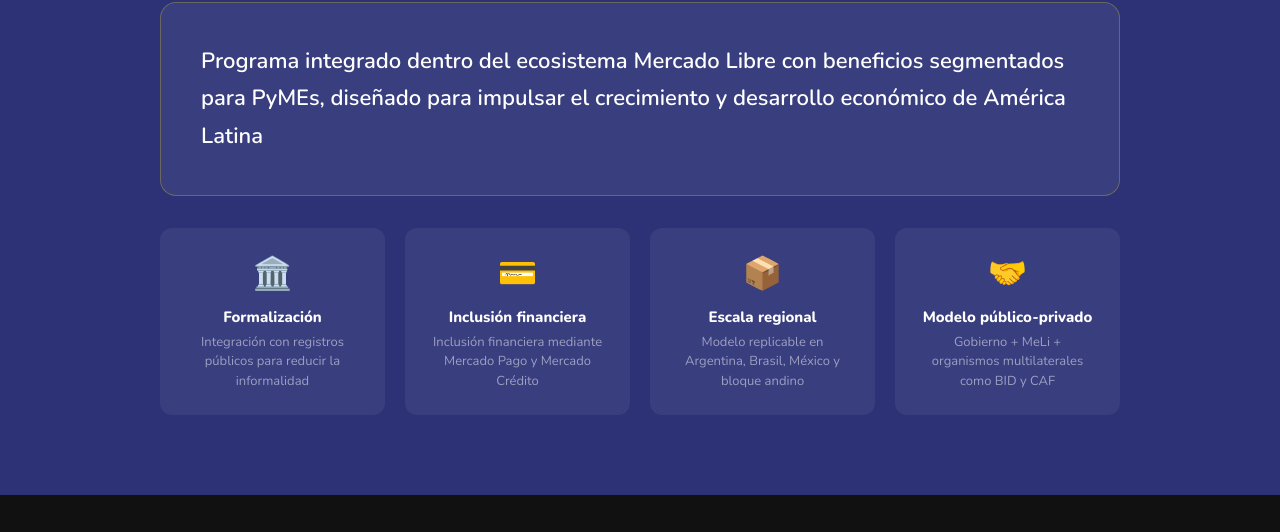
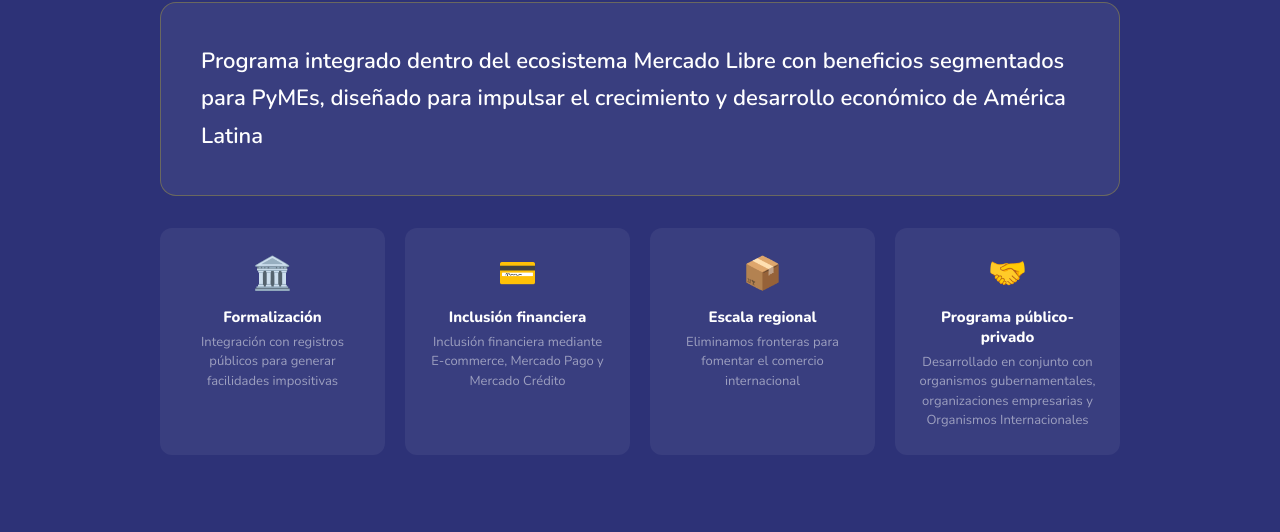
Before and after one commit to profeoli/Meli-Impulsa, a plain HTML site: page index.html in a window 1280 px wide. Shown: the part 1816-2348 px from the top of the page. Drawn offline with nearby package versions, Linux system fonts and the light colour scheme.

Commit message:
Update index.html

```diff
--- a/index.html
+++ b/index.html
@@ -584,22 +584,22 @@
         <div class="pillar">
           <div class="pillar-icon">🏛️</div>
           <h4>Formalización</h4>
-          <p>Integración con registros públicos para reducir la informalidad</p>
+          <p>Integración con registros públicos para generar facilidades impositivas</p>
         </div>
         <div class="pillar">
           <div class="pillar-icon">💳</div>
           <h4>Inclusión financiera</h4>
-          <p>Inclusión financiera mediante Mercado Pago y Mercado Crédito</p>
+          <p>Inclusión financiera mediante E-commerce, Mercado Pago y Mercado Crédito</p>
         </div>
         <div class="pillar">
           <div class="pillar-icon">📦</div>
           <h4>Escala regional</h4>
-          <p>Modelo replicable en Argentina, Brasil, México y bloque andino</p>
+          <p>Eliminamos fronteras para fomentar el comercio internacional</p>
         </div>
         <div class="pillar">
           <div class="pillar-icon">🤝</div>
-          <h4>Modelo público-privado</h4>
-          <p>Gobierno + MeLi + organismos multilaterales como BID y CAF</p>
+          <h4>Programa público-privado</h4>
+          <p>Desarrollado en conjunto con organismos gubernamentales, organizaciones empresarias y Organismos Internacionales</p>
         </div>
       </div>
     </div>
```
